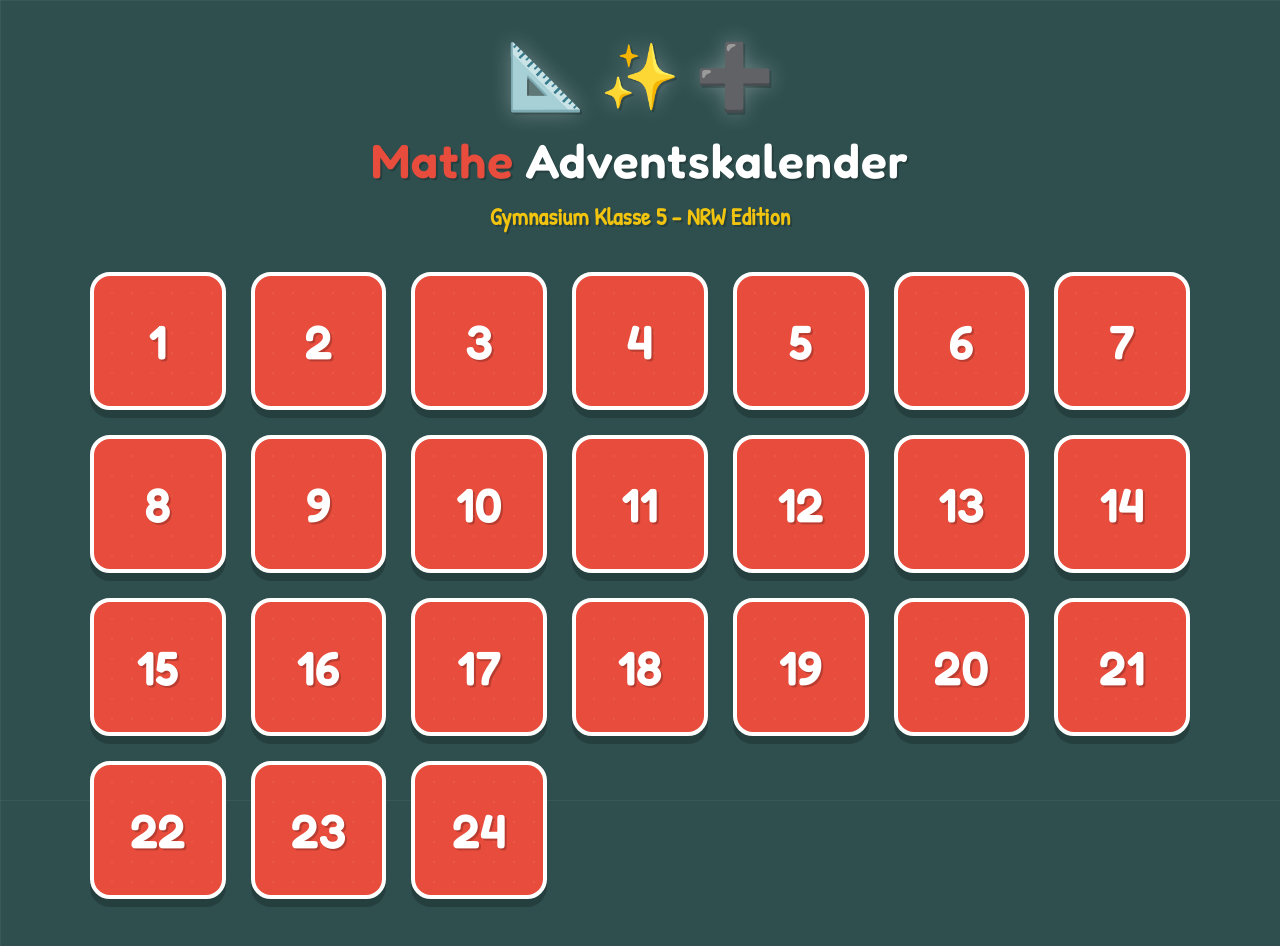
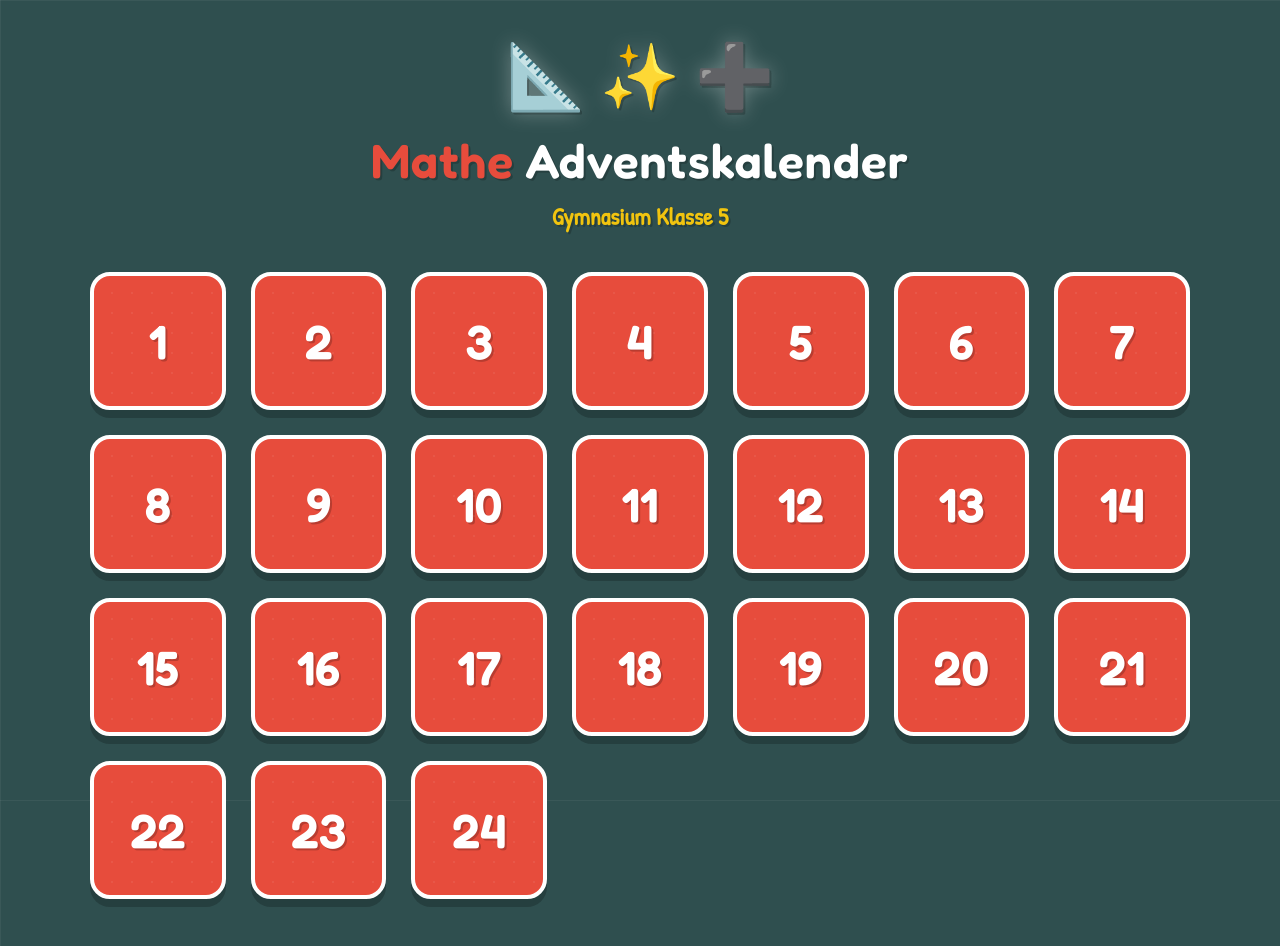
Before and after one commit to halmood/mathe-adventskalender, a plain HTML site: page index.html in a window 1280 px wide. Drawn offline with Linux system fonts and the light colour scheme.

Commit message:
Update subtitle in index.html for clarity

```diff
--- a/index.html
+++ b/index.html
@@ -16,7 +16,7 @@
     <header>
         <div class="logo-icon">📐 ✨ ➕</div>
         <h1><span>Mathe</span> Adventskalender</h1>
-        <div class="subtitle">Gymnasium Klasse 5 - NRW Edition</div>
+        <div class="subtitle">Gymnasium Klasse 5</div>
     </header>
 
     <div id="calendar-grid">
```
